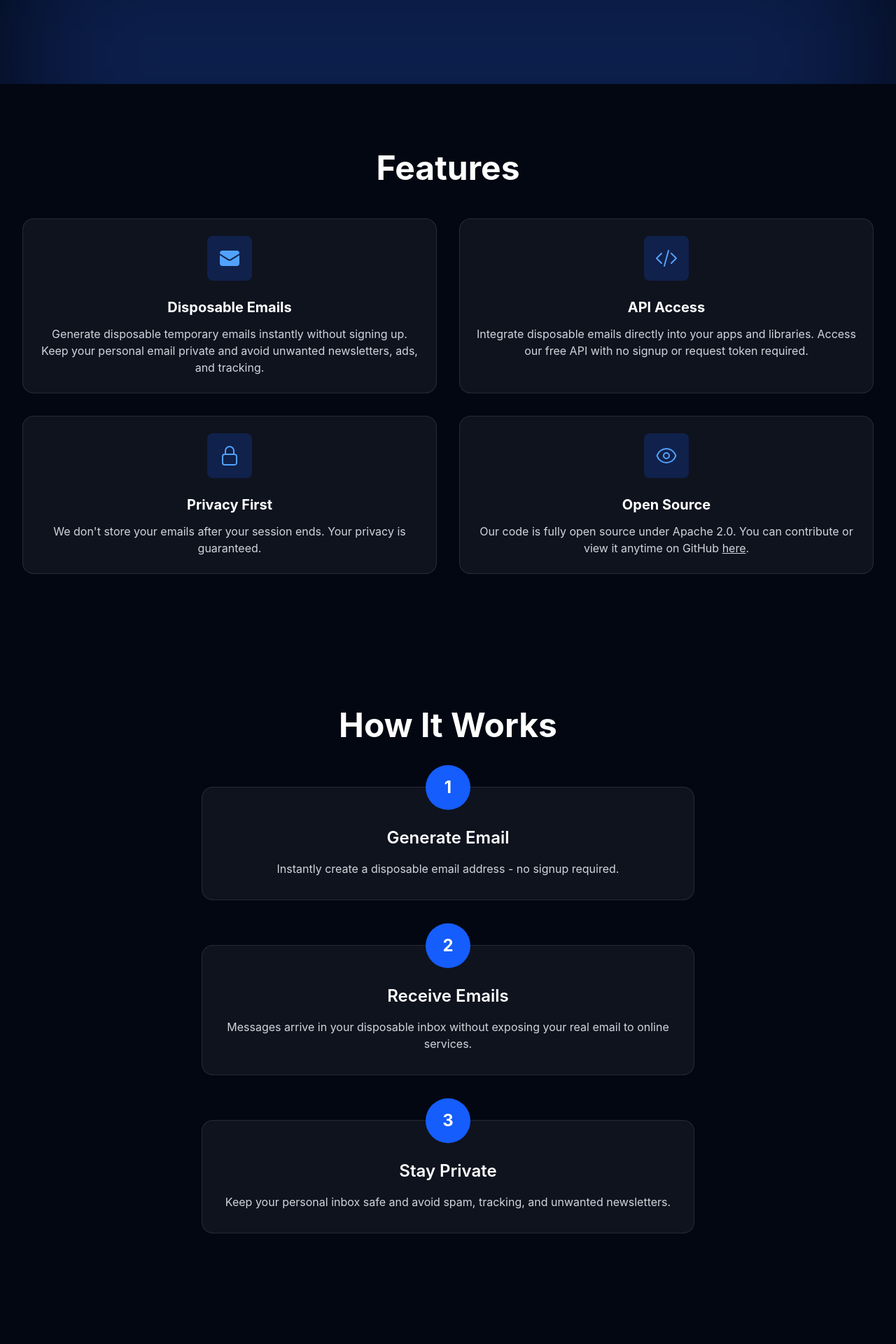
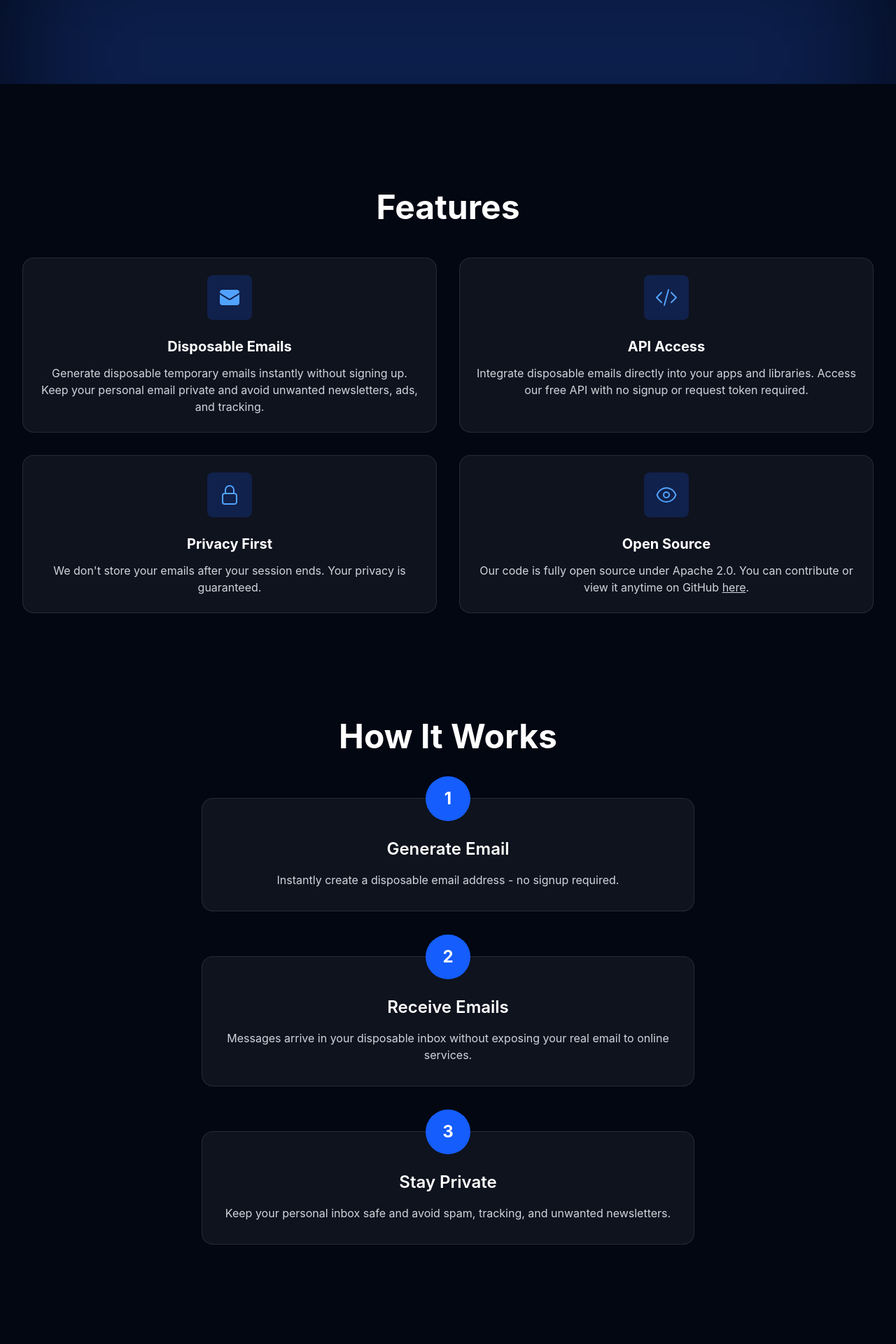
Before and after one commit to brianwalczak/echoMail, a React (Vite) app in the folder client/: page / in a window 1280 px wide. Shown: the part 680-2600 px from the top of the page at 70% size. Built offline with nearby package versions, Linux system fonts and the light colour scheme.

Commit message:
Fix FAQ dropdown, increase section padding

```diff
--- a/client/src/pages/Home.jsx
+++ b/client/src/pages/Home.jsx
@@ -71,7 +71,7 @@ export default function Home() {
                 </div>
             </main>
 
-            <div id="features" className="flex flex-col items-center justify-center py-24 bg-gray-950 scroll-mt-[90px]">
+            <div id="features" className="flex flex-col items-center justify-center pt-38 bg-gray-950 scroll-mt-[90px]">
                 <h1 className="text-5xl font-bold text-white mb-12">Features</h1>
 
                 <div className="grid grid-cols-1 md:grid-cols-2 gap-8 max-w-7xl w-full px-4 md:px-8">
@@ -123,7 +123,7 @@ export default function Home() {
                 </div>
             </div>
 
-            <div id="how-it-works" className="flex flex-col items-center justify-center py-24 bg-gray-950 scroll-mt-[50px]">
+            <div id="how-it-works" className="flex flex-col items-center justify-center pt-38 bg-gray-950 scroll-mt-[50px]">
                 <h1 className="text-5xl font-bold text-white mb-16">How It Works</h1>
 
                 <div className="relative flex flex-col items-center w-full max-w-3xl px-4 md:px-8">
@@ -150,13 +150,13 @@ export default function Home() {
                 </div>
             </div>
 
-            <div id="faq" className="flex flex-col items-center justify-center py-24 bg-gray-950">
+            <div id="faq" className="flex flex-col items-center justify-center py-38 bg-gray-950">
                 <h1 className="text-5xl font-bold text-white mb-12">Frequently Asked Questions</h1>
 
                 <div className="w-full max-w-3xl px-4 md:px-8">
                     {faqs.map((faq, index) => (
                         <div key={index} className="mb-4">
-                            <button className="flex justify-between items-center w-full p-6 bg-white/5 border border-white/10 rounded-2xl hover:bg-white/8 transition text-left" onClick={() => toggleFaq(index)}>
+                            <button className={`flex justify-between items-center w-full cursor-pointer p-6 border rounded-2xl transition text-left ${openFaq === index ? 'bg-blue-600/15 border-blue-500/30' : 'bg-white/5 border-white/10 hover:bg-white/8'}`} onClick={() => toggleFaq(index)}>
                                 <h3 className="text-xl font-semibold text-white">{faq.question}</h3>
 
                                 <svg xmlns="http://www.w3.org/2000/svg" fill="none" viewBox="0 0 24 24" strokeWidth="2.5" stroke="currentColor" className={`size-6 text-blue-500 transform transition-transform ${openFaq === index ? 'rotate-180' : ''}`}>
@@ -165,8 +165,8 @@ export default function Home() {
                             </button>
 
                             {openFaq === index && (
-                                <div className="p-6 bg-white/10 border border-white/10 rounded-2xl mt-2">
-                                    <p className="text-base text-gray-300">{faq.answer}</p>
+                                <div className="px-6 py-5 border-x border-b border-blue-500/20 rounded-b-2xl -mt-4 pt-6 bg-gray-900/50">
+                                    <p className="text-base text-gray-400 leading-relaxed mt-2">{faq.answer}</p>
                                 </div>
                             )}
                         </div>
```
